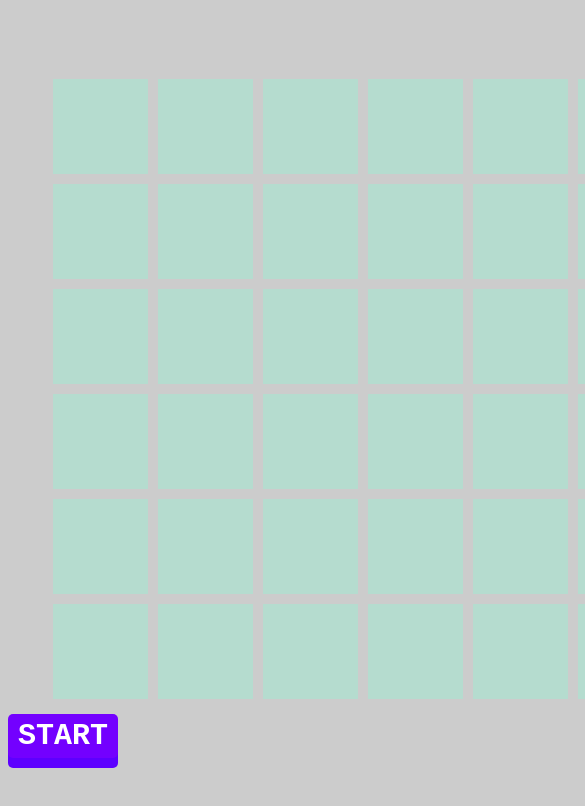
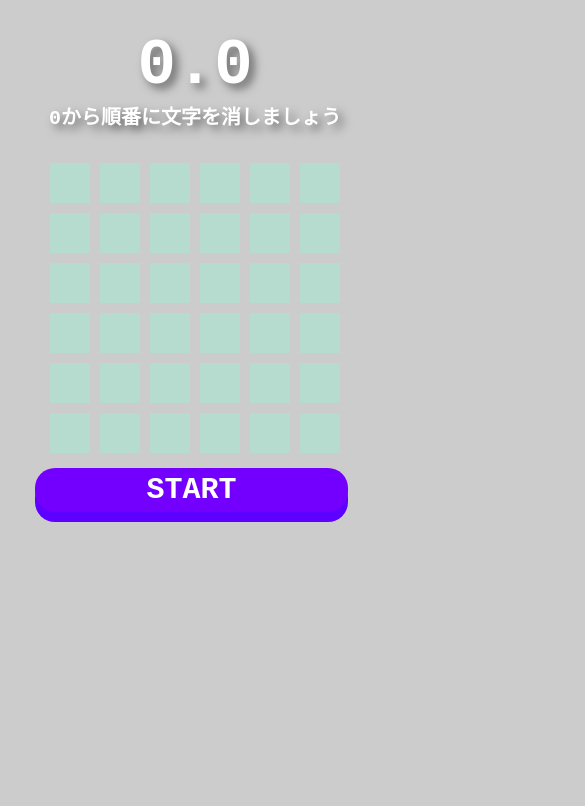
Before and after one commit to yukiya1006/JS-Number-Game, a plain HTML site: page index.html in a window 390 px wide. Shown: the top 806 px of the page, 585 px wide, since content can reach past the window. Drawn offline with Linux system fonts and the light colour scheme.

Commit message:
レイアウト修正

```diff
--- a/index.html
+++ b/index.html
@@ -10,6 +10,9 @@
 <body>
   <div id="container">
     <div id="timer">0.0</div>
+    <div class="title">
+      <h1>0から順番に文字を消しましょう</h1>
+    </div>
     <ul id="board">
     </ul>
     <div id="btn">START</div>
@@ -23,6 +26,7 @@
   const check = new Audio('audio/check.mp3');
   const warning = new Audio('audio/warning.mp3');
   const finish = new Audio('audio/finish.mp3');
+  const title = document.getElementsByClassName('title');
 
   class Panel {
     constructor(game) {
@@ -45,7 +49,7 @@
     }
 
     check() {
-      if (this.game.getCurrentNum() === parseInt(this.el.textContent, 10)) { //
+      if (this.game.getCurrentNum() === parseInt(this.el.textContent, 10)) {
         this.el.classList.add('pressed');
         this.game.addCurrentNum();
 
@@ -104,13 +108,14 @@
       btn.addEventListener('click', () => {
         this.start();
         music.play();
+        title.classList.add('active');
       });
       this.setup();
     }
 
     setup() {
       const container = document.getElementById('container');
-      const PANEL_WIDTH = 110;
+      const PANEL_WIDTH = 50;
       const BOARD_PADDING = 10;
       /* 50px * 2 + 10px * 2 */
       container.style.width = PANEL_WIDTH * this.level + BOARD_PADDING * 2 + 'px';
--- a/style.css
+++ b/style.css
@@ -16,17 +16,28 @@ body {
   border-radius: 5px;
   display: flex;
   flex-wrap: wrap;
+  padding: 0;
+  justify-content: center;
+  position: relative;
+}
+
+
+.title {
+  transform: translateY(-50%);
+  text-align: center;
+  font-size: 10px;
+  text-shadow: 5px 5px 10px rgba(0,0,0,0.5);
 }
 
 #board li {
   background-color: aquamarine;
-  width: 95px;
-  height: 95px;
+  width: 40px;
+  height: 40px;
   color: #000;
   margin: 5px;
   cursor: pointer;
   text-align: center;
-  line-height: 95px;
+  line-height: 40px;
   box-shadow: 5px 5px 10px rgba(0,0,0,0.5);
 }
 
@@ -37,17 +48,20 @@ body {
 }
 
 #timer {
+  font-size: 4rem;
   margin-bottom: 10px;
-  text-align: right;
+  display: flex;
+  justify-content: center;
+  text-shadow: 5px 5px 10px rgba(0,0,0,0.5);
 }
 
 #btn {
   margin-top: 10px;
+  margin-right: 7px;
   cursor: pointer;
   user-select: none;
   background-color: rgb(115, 0, 255);
-  width: 100px;
-  border-radius: 5px;
+  border-radius: 20px;
   text-align: center;
   padding: 5px;
   box-shadow: 0 10px 0 rgb(93, 0, 255);
@@ -58,3 +72,21 @@ body {
   margin-top: 20px;
   box-shadow: none;
 }
+
+
+@media (max-width: 500px) {
+  #board .title {
+    font-size: 10px;
+  }
+
+  #board li {
+    width: 40px;
+    height: 40px;
+    color: #000;
+    margin: 5px;
+    cursor: pointer;
+    text-align: center;
+    line-height: 40px;
+    box-shadow: 5px 5px 10px rgba(0,0,0,0.5);
+  }
+}
```
Also changed, not shown: 1 other file.
